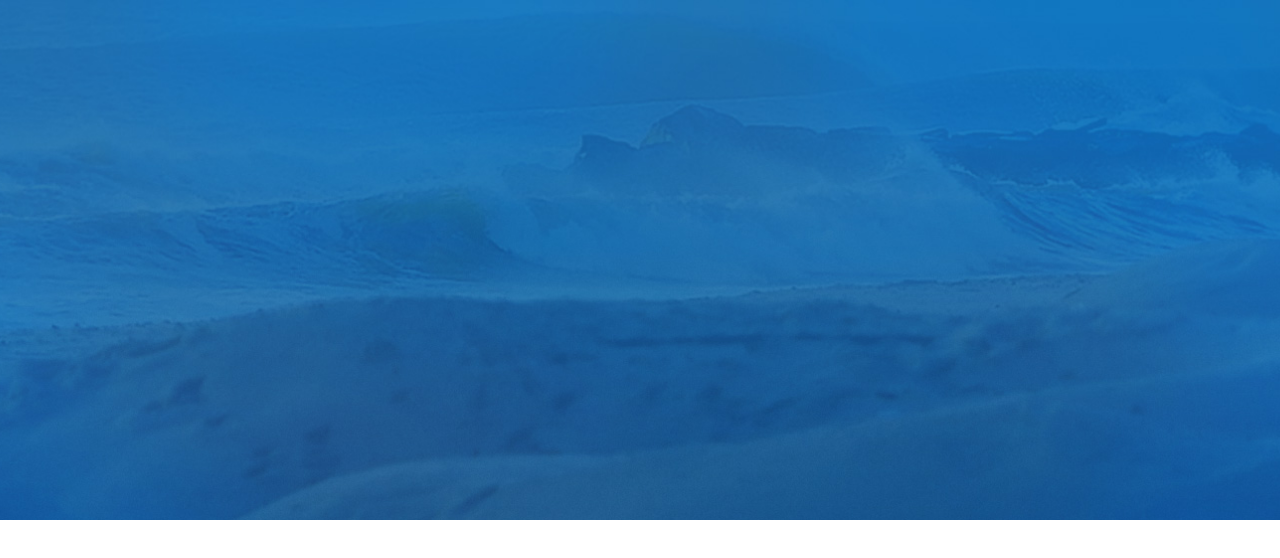
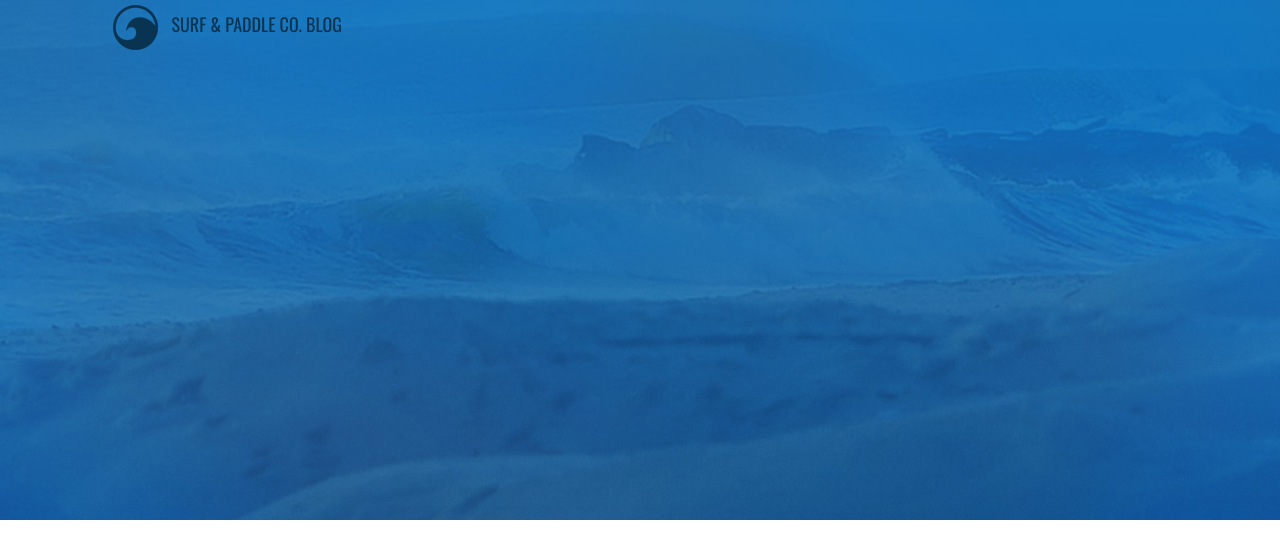
Before and after one commit to sakbar55/paddlesurfco, a plain HTML site: page index.html in a window 1280 px wide. Drawn offline with nearby package versions, Linux system fonts and the light colour scheme.

Commit message:
added logo

```diff
--- a/index.html
+++ b/index.html
@@ -11,3 +11,7 @@
     <div class="largeheader">
      <div class="row">
        <div class="col-md-5 col-md-offset-1">
+         <ul class="largelogo list-inline">
+           <li><img src="images/logo.png" alt="Surf &amp; Paddle Logo" /></li>
+           <li><h4 class="logobrand">SURF &amp; PADDLE CO. BLOG</h4></li>
+         </ul>
--- a/styles/main.css
+++ b/styles/main.css
@@ -16,3 +16,14 @@ div {
   padding: 5px;
   height: 520px;
 }
+
+.largelogo{
+  position: relative;
+  margin-top: 0;
+  color: #083451;
+}
+
+.logobrand h4 {
+  color: #083451;
+  vertical-align: middle;
+}
```
